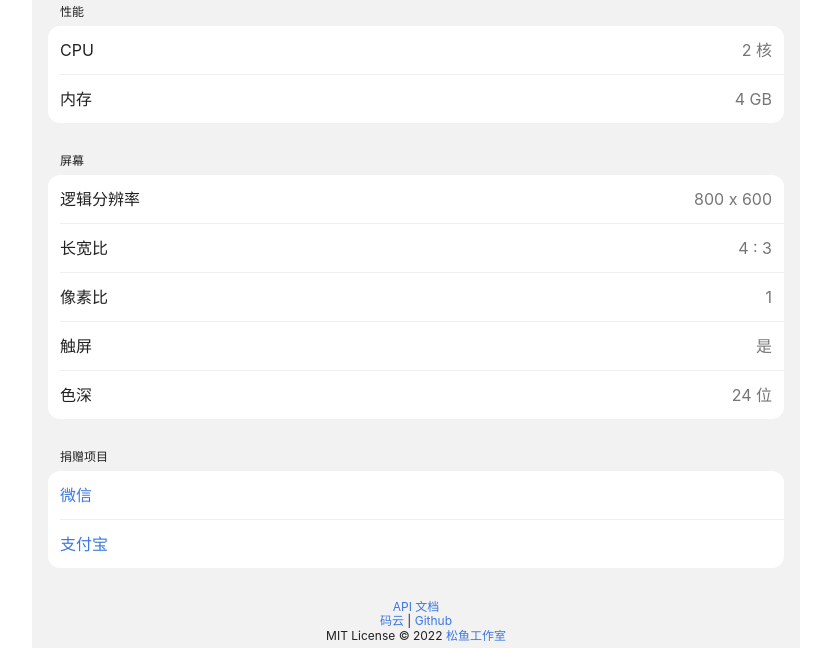
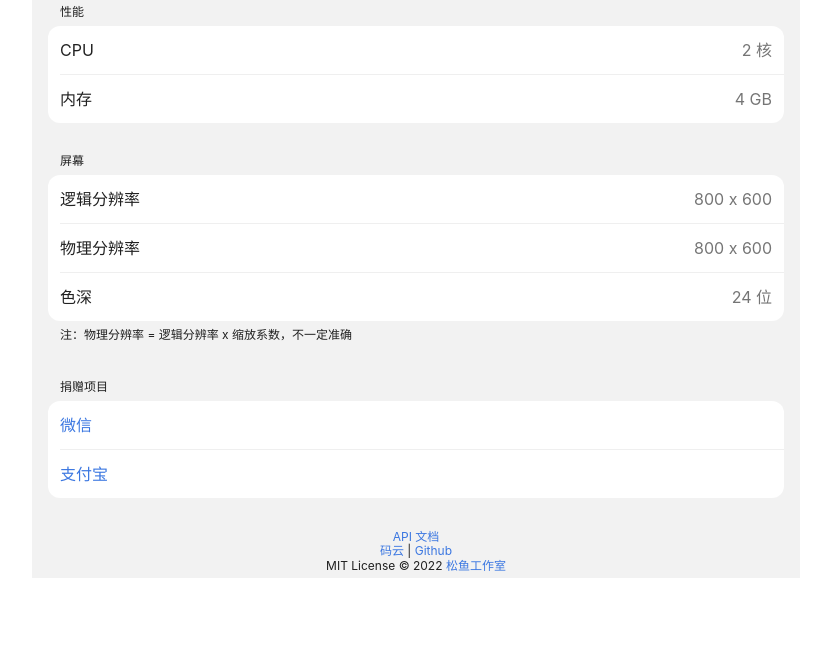
Before and after one commit to jackjyq/ip, a Django app: template templates/index.html in a window 1280 px wide. Shown: the part 953-1601 px from the top of the page, without its empty margins (224-1055 px from the left). After the commit the page ends 1531 px from the top, so only its background shows below. Run offline with Django 3.2, Linux system fonts and the light colour scheme; the template is opened without the code that fills it, so the values that code supplies are empty.

Commit message:
remove unused rows

```diff
--- a/static/scripts.js
+++ b/static/scripts.js
@@ -12,13 +12,15 @@ function reduceFraction(numerator, denominator) {
 
 // Get the screen detail
 // https://stackoverflow.com/questions/2242086/how-to-detect-the-screen-resolution-with-javascript
+document.getElementById("logicResolution").innerHTML =
+  window.screen.width + " x " + window.screen.height;
 document.getElementById("resolution").innerHTML =
-  window.screen.width + " x " + window.screen.height;
-document.getElementById("devicePixelRatio").innerHTML = window.devicePixelRatio;
-
-reducedPair = reduceFraction(window.screen.width, window.screen.height);
-document.getElementById("aspectRatio").innerHTML =
-  reducedPair[0] + " : " + reducedPair[1];
+  window.screen.width * window.devicePixelRatio +
+  " x " +
+  window.screen.height * window.devicePixelRatio;
+// reducedPair = reduceFraction(window.screen.width, window.screen.height);
+// document.getElementById("aspectRatio").innerHTML =
+//   reducedPair[0] + " : " + reducedPair[1];
 document.getElementById("colorDepth").innerHTML =
   window.screen.colorDepth + " 位";
 
@@ -27,8 +29,6 @@ document.getElementById("memory").innerHTML =
   window.navigator.deviceMemory + " GB";
 document.getElementById("cpu").innerHTML =
   window.navigator.hardwareConcurrency + " 核";
-document.getElementById("touchscreen").innerHTML =
-  window.navigator.hardwareConcurrency > 1 ? "是" : "否";
 
 // Get device location
 const latitude_element = document.getElementById("latitude");
--- a/templates/index.html
+++ b/templates/index.html
@@ -149,25 +149,18 @@
         <ul>
           <li>
             <span>逻辑分辨率</span>
-            <span id="resolution">未知</span>
+            <span id="logicResolution">未知</span>
           </li>
           <li>
-            <span>长宽比</span>
-            <span id="aspectRatio">未知</span>
-          </li>
-          <li>
-            <span>像素比</span>
-            <span id="devicePixelRatio">1</span>
-          </li>
-          <li>
-            <span>触屏</span>
-            <span id="touchscreen">否</span>
+            <span>物理分辨率</span>
+            <span id="resolution">1</span>
           </li>
           <li>
             <span>色深</span>
             <span id="colorDepth">未知</span>
           </li>
         </ul>
+        <p>注：物理分辨率 = 逻辑分辨率 x 缩放系数，不一定准确</p>
       </section>
       <section>
         <h1>捐赠项目</h1>
```
